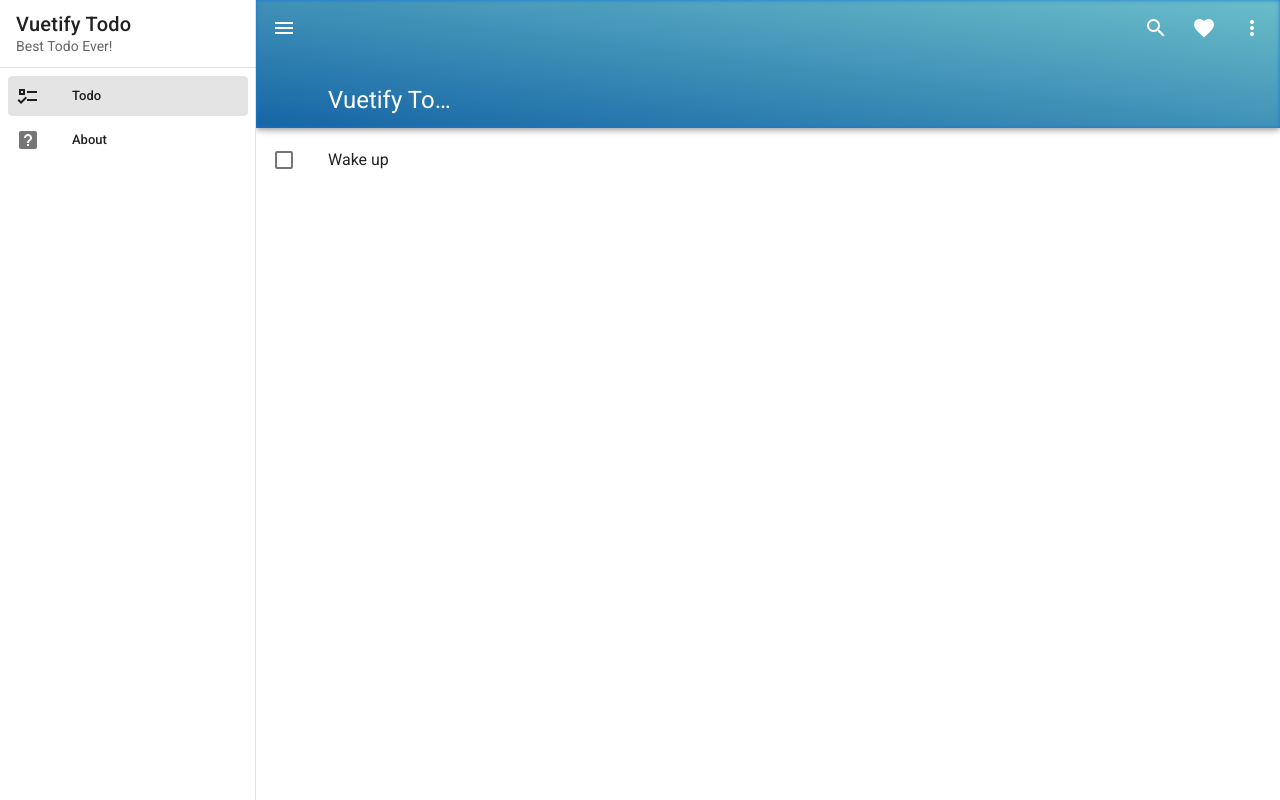
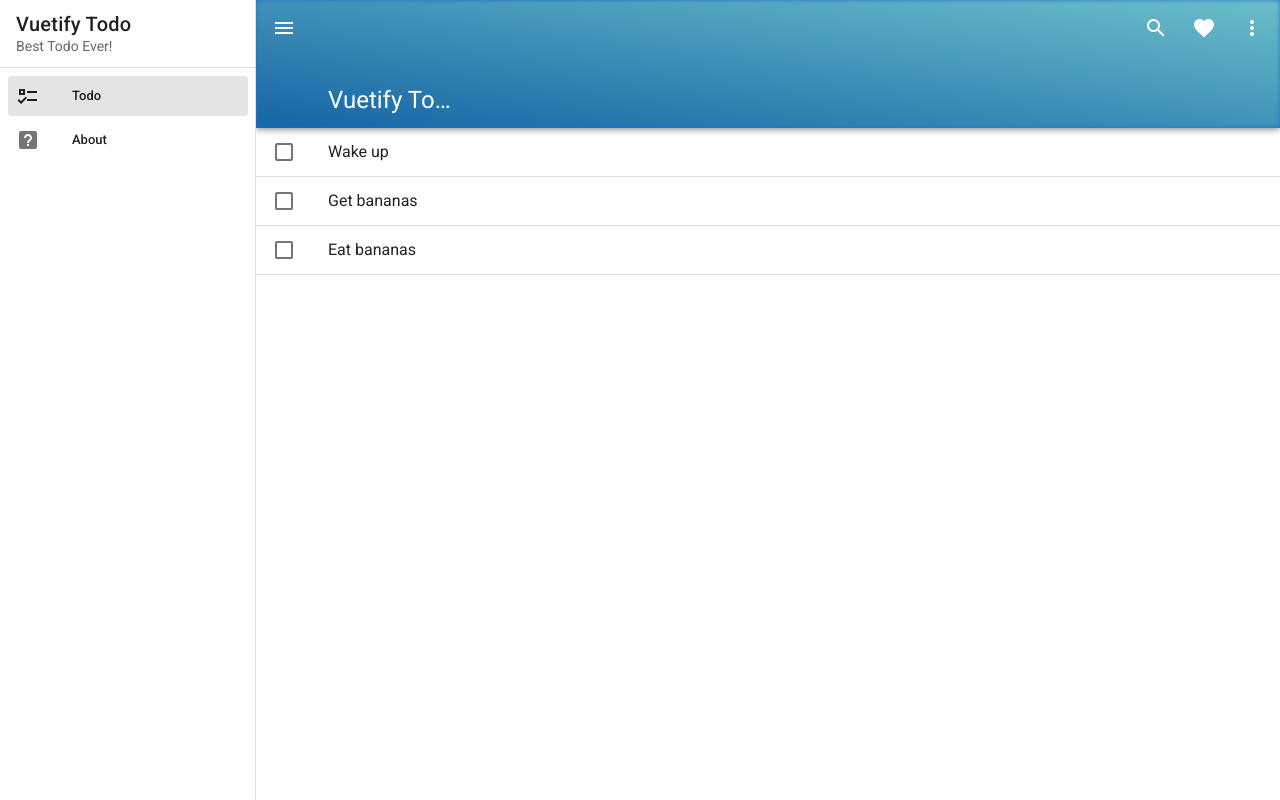
Before and after one commit to dietmarz/ud_vuetify-vuejs-vuex, a Vue app: page /#/ in a window 1280 px wide. Built offline with nearby package versions, Linux system fonts and the light colour scheme.

Commit message:
4.18 Dummy List with dynamic js

```diff
--- a/src/views/Todo.vue
+++ b/src/views/Todo.vue
@@ -2,19 +2,25 @@
   <div class="home">
 
     <v-list
+        class="pt-0"
         flat
+    >
+
+      <div v-for="task in tasks"
+           :key="task.id"
       >
         <v-list-item>
           <template v-slot:default="{ active }">
             <v-list-item-action>
               <v-checkbox :input-value="active"></v-checkbox>
             </v-list-item-action>
-
             <v-list-item-content>
-            <v-list-item-title>Wake up</v-list-item-title>
+              <v-list-item-title>{{ task.title }}</v-list-item-title>
             </v-list-item-content>
           </template>
         </v-list-item>
+        <v-divider></v-divider>
+      </div>
 
     </v-list>
   </div>
@@ -23,6 +29,23 @@
 <script>
   export default {
     name: 'Home',
-
+    data() {
+      return {
+        tasks: [
+          {
+            id: 1,
+            title: 'Wake up'
+          },
+          {
+            id: 2,
+            title: 'Get bananas'
+          },
+          {
+            id: 3,
+            title: 'Eat bananas'
+          }
+        ]
+      }
+    }
   }
 </script>
```
Lines whose indentation alone changed are shown as unchanged.
